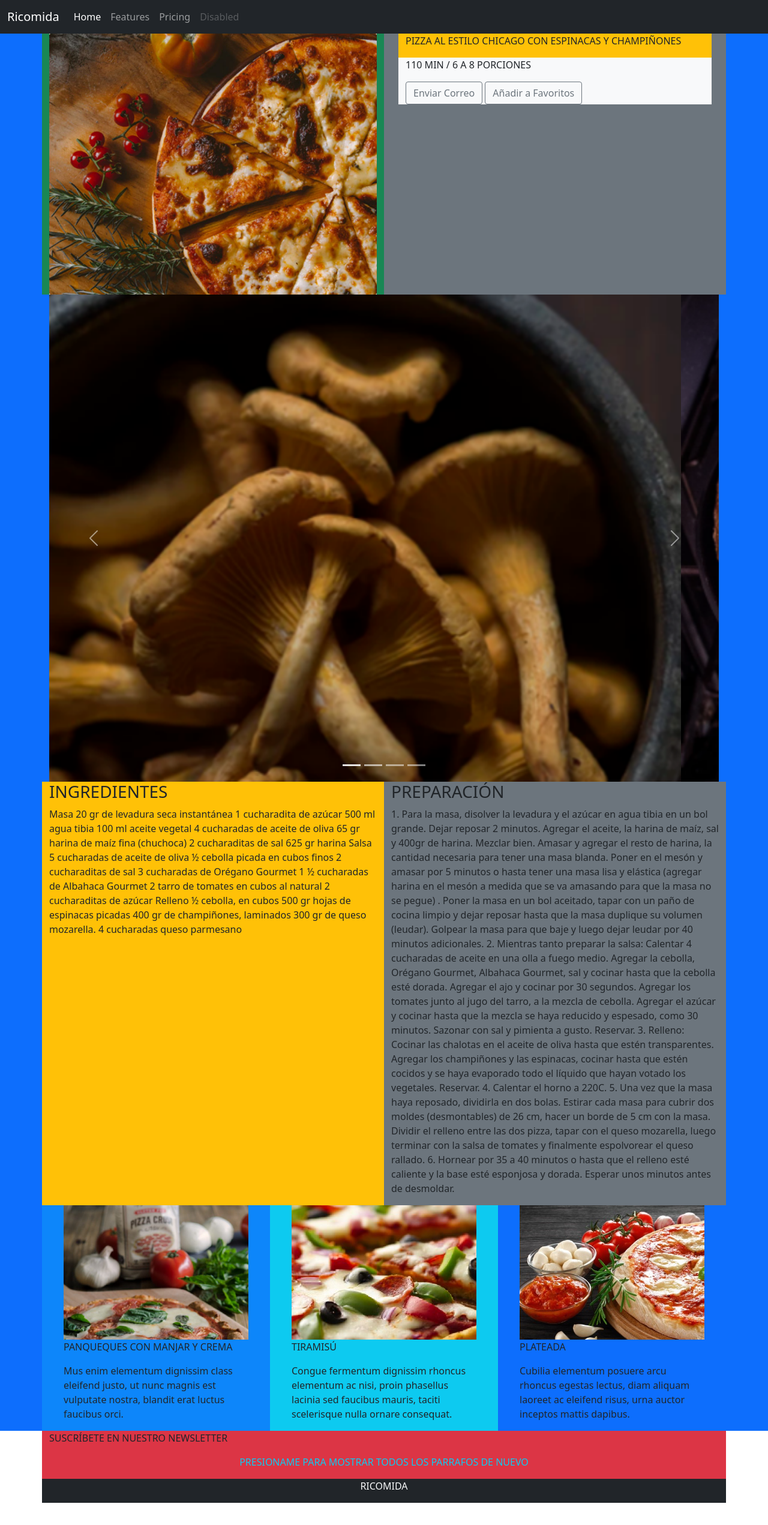
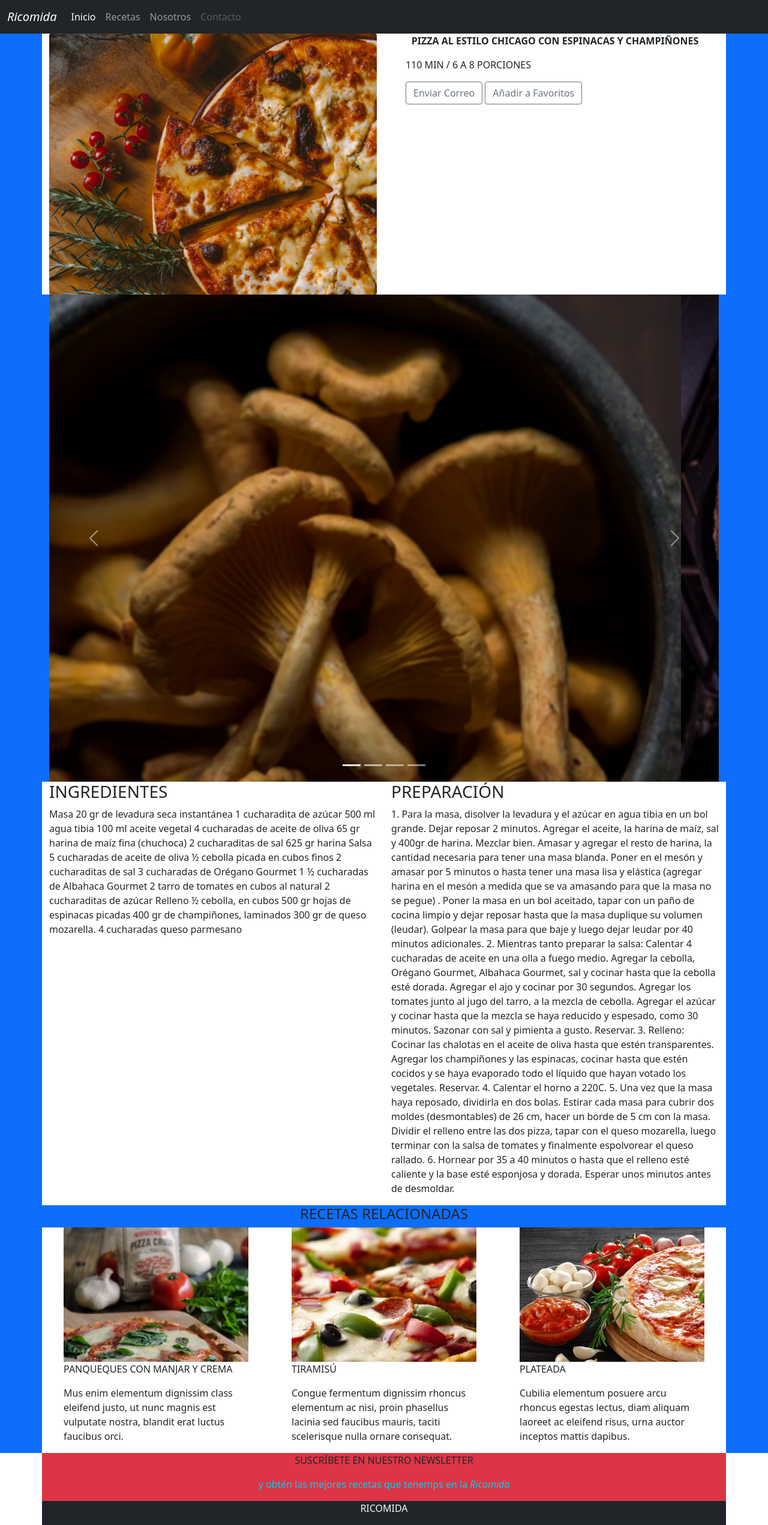
Before and after one commit to Pamelaleiva/Proyecto-Ricomida, a plain HTML site: page index.html in a window 1280 px wide. Shown: the whole page at 60% size. Before the commit the page ends 2505 px from the top, so only its background shows below. Drawn offline with nearby package versions, Linux system fonts and the light colour scheme.

Commit message:
Dando estilo

```diff
--- a/index.html
+++ b/index.html
@@ -16,7 +16,7 @@
         <nav class="bg-warning">
                   <nav class="navbar navbar-expand-lg navbar-dark bg-dark">
                     <div class="container-fluid">
-                      <a class="navbar-brand" href="#">Ricomida</a>
+                      <a class="navbar-brand" href="#"><em> Ricomida </em></a>
                       <button class="navbar-toggler" type="button" data-bs-toggle="collapse" data-bs-target="#navbarNav"
                       aria-controls="navbarNav" aria-expanded="false" aria-label="Toggle navigation">
                         <span class="navbar-toggler-icon"></span>
@@ -24,16 +24,16 @@
                       <div class="collapse navbar-collapse" id="navbarNav">
                         <ul class="navbar-nav">
                           <li class="nav-item">
-                            <a class="nav-link active" aria-current="page" href="#">Home</a>
+                            <a class="nav-link active" aria-current="page" href="#">Inicio</a>
                           </li>
                           <li class="nav-item">
-                            <a class="nav-link" href="#">Features</a>
+                            <a class="nav-link" href="#">Recetas</a>
                           </li>
                           <li class="nav-item">
-                            <a class="nav-link" href="#">Pricing</a>
+                            <a class="nav-link" href="#">Nosotros</a>
                           </li>
                           <li class="nav-item">
-                            <a class="nav-link disabled">Disabled</a>
+                            <a class="nav-link disabled">Contacto</a>
                           </li>
                         </ul>
                       </div>
@@ -46,21 +46,21 @@
           <div class="container">
         <!-- primera fila -->
               <div class="row">
-                <div class="col-md-6 bg-success">
+                <div class="col-md-6 bg-white">
                     <img src="assets/img/principal.jpg" class="img-fluid" alt="imagen principal">
                 </div>
-                <div class="col-md-6 bg-secondary">
+                <div class="col-md-6 bg-white">
                  <!-- contenedor para texto superior e inferior -->
                     <div class="container">
                   <!-- fila superior -->
                       <div class="row">
-                        <div class="col-md-12 bg-warning">
-                          <p> PIZZA AL ESTILO CHICAGO CON ESPINACAS Y CHAMPIÑONES</p>
-                        </div>
+                         <div class="col-md-12 bg-white">
+                          <p class="text-center"><b> PIZZA AL ESTILO CHICAGO CON ESPINACAS Y CHAMPIÑONES </b></p>
+                          </div>
                       </div>
                   <!--fila inferior -->
                       <div class="row">
-                        <div class="col-md-12 bg-light">
+                        <div class="col-md-12 bg-white">
                           <p> 110 MIN / 6 A 8 PORCIONES</p>
                           <button type="button" id="enviarCorreo" class="btn btn-outline-secondary" data-bs-toggle="tooltip" data-bs-placement="bottom" title="Presiona para enviar tu correo">Enviar Correo</button>
                           <button type="button" class="btn btn-outline-secondary">Añadir a Favoritos</button>
@@ -152,7 +152,7 @@
               </div>
           <!-- tercera fila -->
               <div class="row">
-                <div class="col-md-6 bg-warning">
+                <div class="col-md-6 bg-white">
                   <h3 id="misIngredientes">INGREDIENTES</h3>
                   <p> Masa 20 gr de levadura seca instantánea 1 cucharadita de azúcar
                     500 ml agua tibia 100 ml aceite vegetal 4 cucharadas de aceite
@@ -165,7 +165,7 @@
                     champiñones, laminados 300 gr de queso mozarella. 4 cucharadas
                     queso parmesano</p>
                 </div>
-                <div class="col-md-6 bg-secondary">
+                <div class="col-md-6 bg-white">
                   <h3 id="miPreparacion">PREPARACIÓN</h3>
                   <p> 1. Para la masa, disolver la levadura y el azúcar
                     en agua tibia en un bol grande. Dejar reposar 2 minutos.
@@ -202,7 +202,8 @@
               </div>
          <!-- cuarta fila -->
               <div class="row">
-                  <div class="col-md-4 bg-info bg-opacity-25">
+                <h4 class="text-center">RECETAS RELACIONADAS</h4>
+                  <div class="col-md-4 bg-white">
                   <!-- container para imagen y texto -->
                       <div class="container">
                         <!-- fila superior que posee la imagen -->
@@ -224,7 +225,7 @@
 
 
                   </div>
-                  <div class="col-md-4 bg-info bg-lg-50">
+                  <div class="col-md-4 bg-info bg-white">
 
                     <!-- container para imagen y texto -->
                         <div class="container">
@@ -245,7 +246,7 @@
                             </div>
                         </div>
                   </div>
-                  <div class="col-md-4 bg-white-75">
+                  <div class="col-md-4 bg-white">
                     <!-- container para imagen y texto -->
                         <div class="container">
                           <!-- fila superior que posee la imagen -->
@@ -276,8 +277,8 @@
             <!-- fila superior -->
                 <div class="row">
                   <div class="col-md-12 bg-danger">
-                    <p>SUSCRÍBETE EN NUESTRO NEWSLETTER</p>
-                    <p id="mostrarTodo" class="text-info text-center"> PRESIONAME PARA MOSTRAR TODOS LOS PARRAFOS DE NUEVO </p>
+                    <p class="text-center">SUSCRÍBETE EN NUESTRO NEWSLETTER</p>
+                    <p id="mostrarTodo" class="text-info text-center"> y obtén las mejores recetas que tenemps en la <em> Ricomida </em></p>
                   </div>
                 </div>
             <!-- fila inferior -->
```
